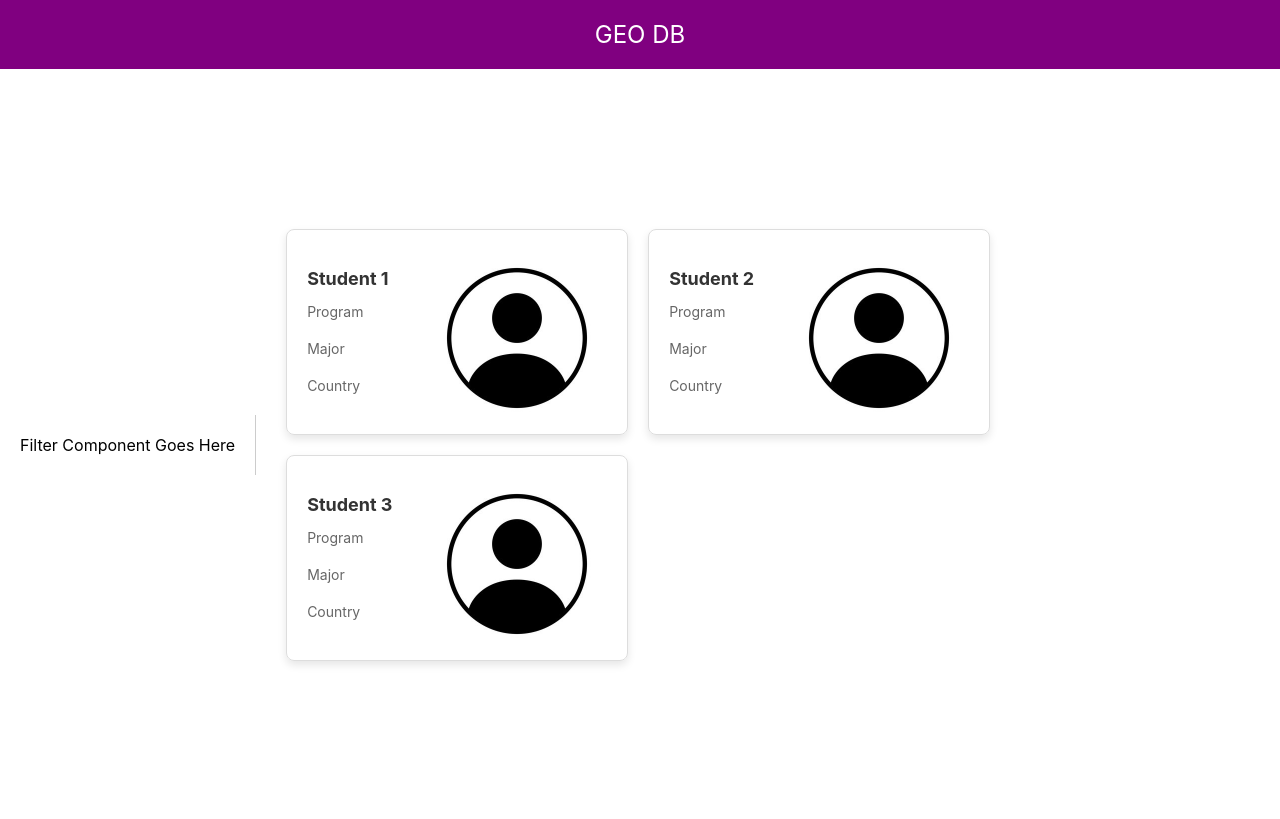
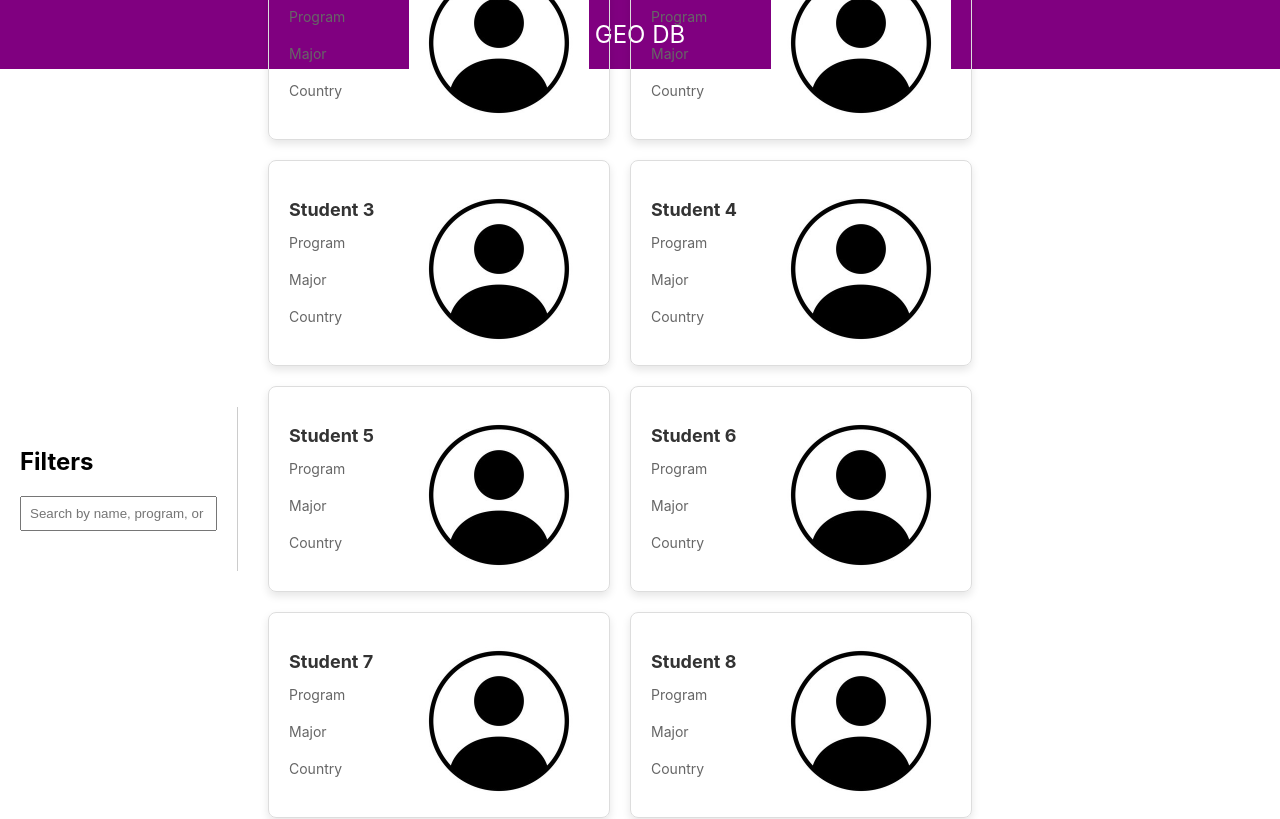
Before and after one commit to jordypg/ACgeoDB, a React (Create React App) app in the folder geo_react/: page / in a window 1280 px wide. Shown: the top 819 px of the page. Built offline with nearby package versions, Linux system fonts and the light colour scheme.

Commit message:
stopping point

```diff
--- a/geo_react/src/components/CardList.tsx
+++ b/geo_react/src/components/CardList.tsx
@@ -2,6 +2,7 @@ import React from 'react';
 import styled from 'styled-components';
 import Card from './Card';
 import unkownUser from '/home/hwarrich23/ACgeoDB/geo_react/src/Images/unkown_user.jpg';
+
 
 const CardListContainer = styled.div`
   flex: 3;
@@ -14,6 +15,12 @@ const cardsData = [
   { name: 'Student 1', program: 'Program', major: 'Major', country:'Country', imageUrl:unkownUser },
   { name: 'Student 2', program: 'Program', major: 'Major', country:'Country', imageUrl:unkownUser},
   { name: 'Student 3', program: 'Program', major: 'Major', country:'Country', imageUrl:unkownUser},
+  { name: 'Student 4', program: 'Program', major: 'Major', country:'Country', imageUrl:unkownUser},
+  { name: 'Student 5', program: 'Program', major: 'Major', country:'Country', imageUrl:unkownUser},
+  { name: 'Student 6', program: 'Program', major: 'Major', country:'Country', imageUrl:unkownUser},
+  { name: 'Student 7', program: 'Program', major: 'Major', country:'Country', imageUrl:unkownUser},
+  { name: 'Student 8', program: 'Program', major: 'Major', country:'Country', imageUrl:unkownUser},
+  { name: 'Student 9', program: 'Program', major: 'Major', country:'Country', imageUrl:unkownUser},
   // Add more card data as needed
 ];
 
--- a/geo_react/src/components/FilterSection.tsx
+++ b/geo_react/src/components/FilterSection.tsx
@@ -1,5 +1,7 @@
-import React from 'react';
+// FilterSection.tsx
+import React, { useState } from 'react';
 import styled from 'styled-components';
+import SearchFilter from './SearchFilter';
 
 const FilterContainer = styled.div`
   padding: 20px;
@@ -7,7 +9,24 @@ const FilterContainer = styled.div`
 `;
 
 const FilterSection: React.FC = () => {
-  return <FilterContainer>Filter Component Goes Here</FilterContainer>;
+  const [searchQuery, setSearchQuery] = useState('');
+
+  const handleSearch = (query: string) => {
+    setSearchQuery(query);
+    console.log('3')
+    console.log(searchQuery)
+    console.log(query)
+    // Perform any additional logic here, such as updating a list of filtered items.
+    // You might want to use the query to filter your data and update the displayed items accordingly.
+  };
+
+  return (
+    <FilterContainer>
+      <h2>Filters</h2>
+      <SearchFilter onSearch={handleSearch} />
+      {/* Add more filters as needed */}
+    </FilterContainer>
+  );
 };
 
 export default FilterSection;
--- /dev/null
+++ b/geo_react/src/components/SearchFilter.tsx
@@ -0,0 +1,40 @@
+// SearchFilter.tsx
+import React, { useState } from 'react';
+import styled from 'styled-components';
+
+interface SearchFilterProps {
+  onSearch: (query: string) => void;
+}
+
+const SearchFilterContainer = styled.div`
+  margin-bottom: 20px;
+`;
+
+const SearchInput = styled.input`
+  padding: 8px;
+  width: 100%;
+  box-sizing: border-box;
+`;
+
+const SearchFilter: React.FC<SearchFilterProps> = ({ onSearch }) => {
+  const [searchQuery, setSearchQuery] = useState('');
+
+  const handleSearchChange = (event: React.ChangeEvent<HTMLInputElement>) => {
+    setSearchQuery(event.target.value);
+    onSearch(searchQuery);
+  };
+
+
+  return (
+    <SearchFilterContainer>
+      <SearchInput
+        type="text"
+        placeholder="Search by name, program, or major"
+        value={searchQuery}
+        onChange={handleSearchChange}
+      />
+    </SearchFilterContainer>
+  );
+};
+
+export default SearchFilter;
```
